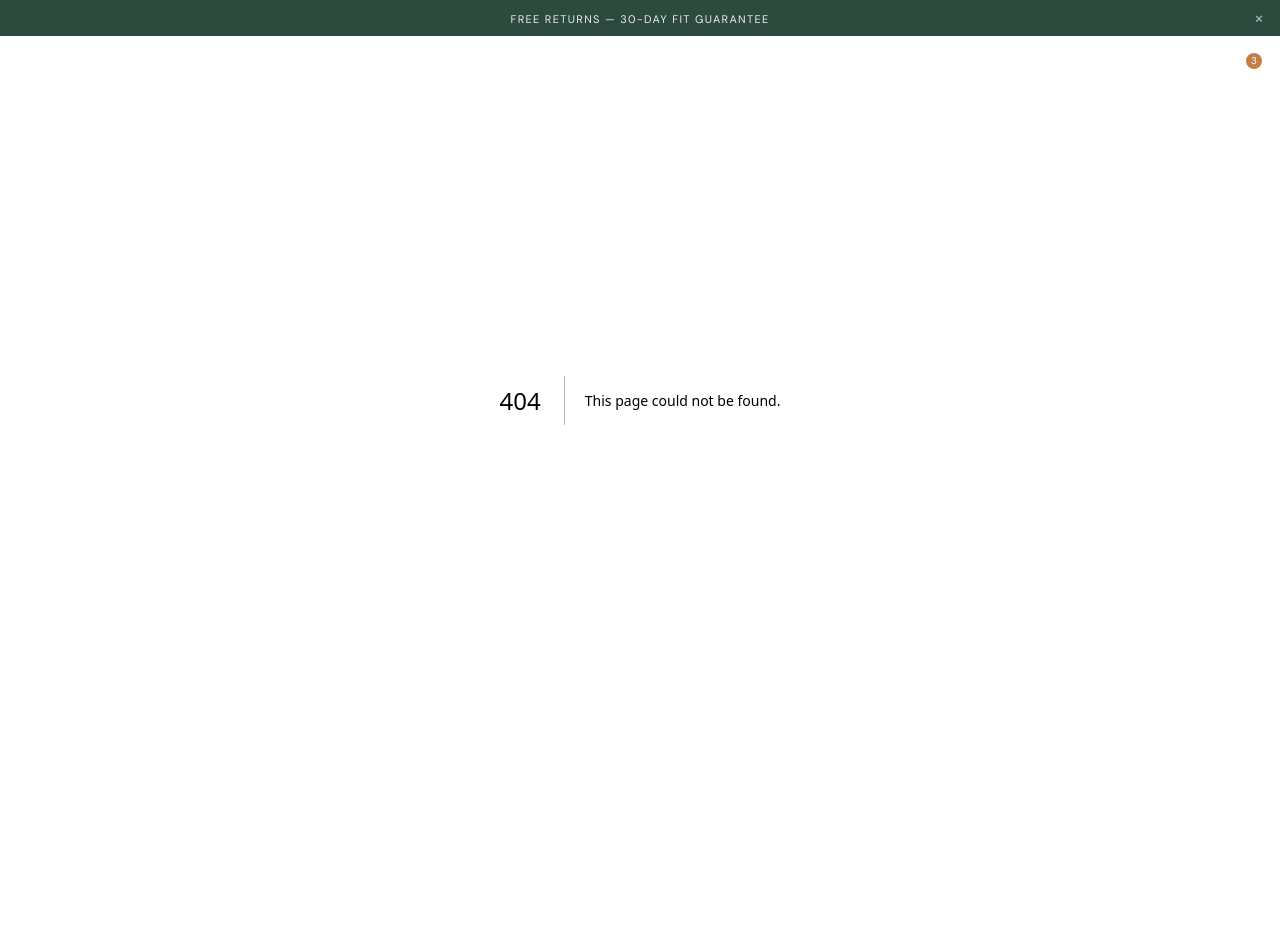
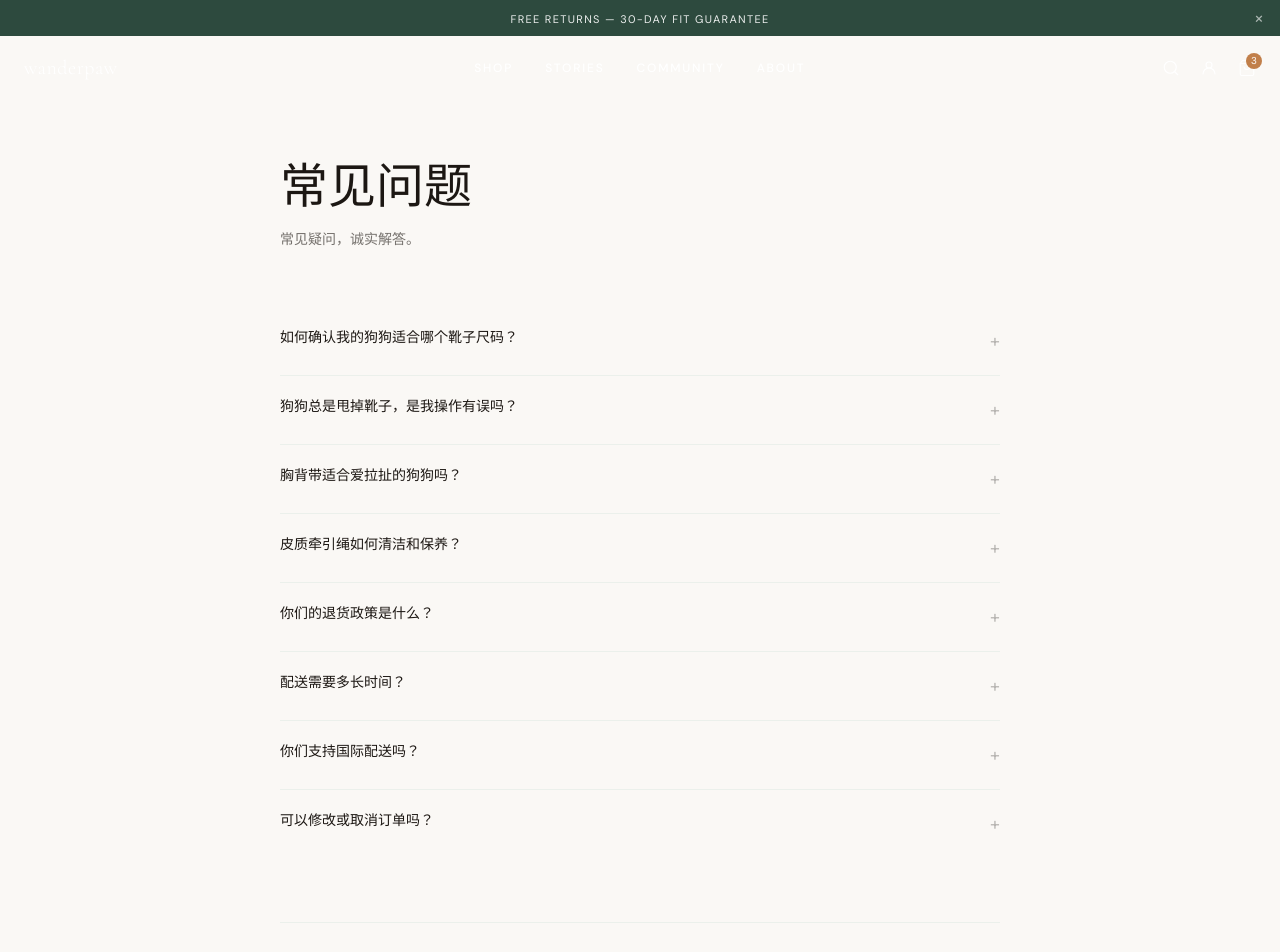
Before and after one commit to levilrs31-oss/pet-outdoor-lrs, a Next.js app: page /faq in a window 1280 px wide. Before the commit this address had no page. Shown: the top 952 px of the page. Before the commit the page ends 800 px from the top, so only its background shows below. Built offline with nearby package versions, Linux system fonts and the light colour scheme.

Commit message:
功能：新增 /faq 常见问题页（手风琴交互）

```diff
--- /dev/null
+++ b/app/faq/page.tsx
@@ -0,0 +1,94 @@
+/* app/faq/page.tsx */
+"use client";
+
+import { useState } from "react";
+import Footer from "@/components/layout/Footer";
+import Button from "@/components/ui/Button";
+
+const faqs = [
+  {
+    q: "如何确认我的狗狗适合哪个靴子尺码？",
+    a: "将狗狗的爪子放在纸上，轻轻向下按压使其展平（模拟承重状态），描出轮廓。量取最宽处为爪宽，最长处为爪长，取较大值对照尺码表。拿不准时选大一码——稍大的靴子比过紧的更不容易甩落。",
+  },
+  {
+    q: "狗狗总是甩掉靴子，是我操作有误吗？",
+    a: "最常见的原因是尺码偏大。请重新测量并对照尺码表。同时检查旋转扣是否收紧到位——应该贴合而不夹紧。许多狗狗还需要每天 5–10 分钟的适应期，再逐步过渡到完整散步。",
+  },
+  {
+    q: "胸背带适合爱拉扯的狗狗吗？",
+    a: "适合。Trail Harness 配备前后两个挂绳点。前扣可将拉力方向引向你，是训练松绳行走最有效的方式；后扣适合已经走得很好的狗狗。如果你的狗狗爱拉扯，建议从前扣开始。",
+  },
+  {
+    q: "皮质牵引绳如何清洁和保养？",
+    a: "泥泞散步后用湿布擦拭，在远离直射热源的地方自然晾干。每 2–3 个月（或高强度使用后），薄涂一层皮革护理膏——推荐 Leather Honey 或 Otter Wax。避免将牵引绳完全浸入水中，以免皮革干裂、五金件变硬。",
+  },
+  {
+    q: "你们的退货政策是什么？",
+    a: "购买后 30 天内免费退货，无需说明理由。商品须未穿用并保留原包装。发起退货请发邮件至 returns@wanderpaw.com，附上订单号，我们将在一个工作日内发送预付运费退货标签。",
+  },
+  {
+    q: "配送需要多长时间？",
+    a: "标准配送 5–7 个工作日；加急配送 2–3 个工作日；次日达也可在结账时选择。工作日下午 2 点（太平洋时间）前提交的订单当天发出。订单满 $75 享免费标准配送。",
+  },
+  {
+    q: "你们支持国际配送吗？",
+    a: "目前配送至美国、加拿大和英国。国际订单可能涉及关税，由收件人承担。国际配送时效因目的地而异，通常为 7–14 个工作日。",
+  },
+  {
+    q: "可以修改或取消订单吗？",
+    a: "我们处理订单速度很快，修改需在下单后 1 小时内提出。请立即发邮件至 hello@wanderpaw.com，附上订单号和需要的变更内容。订单发出后无法修改，但你可以在收货后发起退货。",
+  },
+];
+
+export default function FaqPage() {
+  const [openIndex, setOpenIndex] = useState<number | null>(null);
+
+  return (
+    <>
+      <main style={{ paddingTop: "var(--header-h, 64px)" }}>
+        <div className="max-w-3xl mx-auto px-6 py-16">
+          <h1 className="font-serif text-5xl font-light text-text mb-4">常见问题</h1>
+          <p className="font-sans text-sm text-text/60 leading-relaxed mb-14">
+            常见疑问，诚实解答。
+          </p>
+
+          <div className="divide-y divide-surface">
+            {faqs.map((faq, i) => (
+              <div key={i}>
+                <button
+                  onClick={() => setOpenIndex(openIndex === i ? null : i)}
+                  className="w-full text-left py-5 flex justify-between items-start gap-6 group"
+                  aria-expanded={openIndex === i}
+                >
+                  <span className="font-sans text-sm font-medium text-text group-hover:text-brand transition-colors duration-200">
+                    {faq.q}
+                  </span>
+                  <span
+                    className={`font-sans text-lg text-text/30 flex-shrink-0 transition-transform duration-200 ${
+                      openIndex === i ? "rotate-45" : ""
+                    }`}
+                  >
+                    +
+                  </span>
+                </button>
+                {openIndex === i && (
+                  <div className="pb-5">
+                    <p className="font-sans text-sm text-text/60 leading-relaxed">{faq.a}</p>
+                  </div>
+                )}
+              </div>
+            ))}
+          </div>
+
+          <div className="mt-16 pt-12 border-t border-surface text-center">
+            <p className="font-sans text-sm text-text/60 mb-6">
+              没有找到答案？
+            </p>
+            <Button variant="outline" href="/contact">联系我们</Button>
+          </div>
+        </div>
+      </main>
+      <Footer />
+    </>
+  );
+}
```
